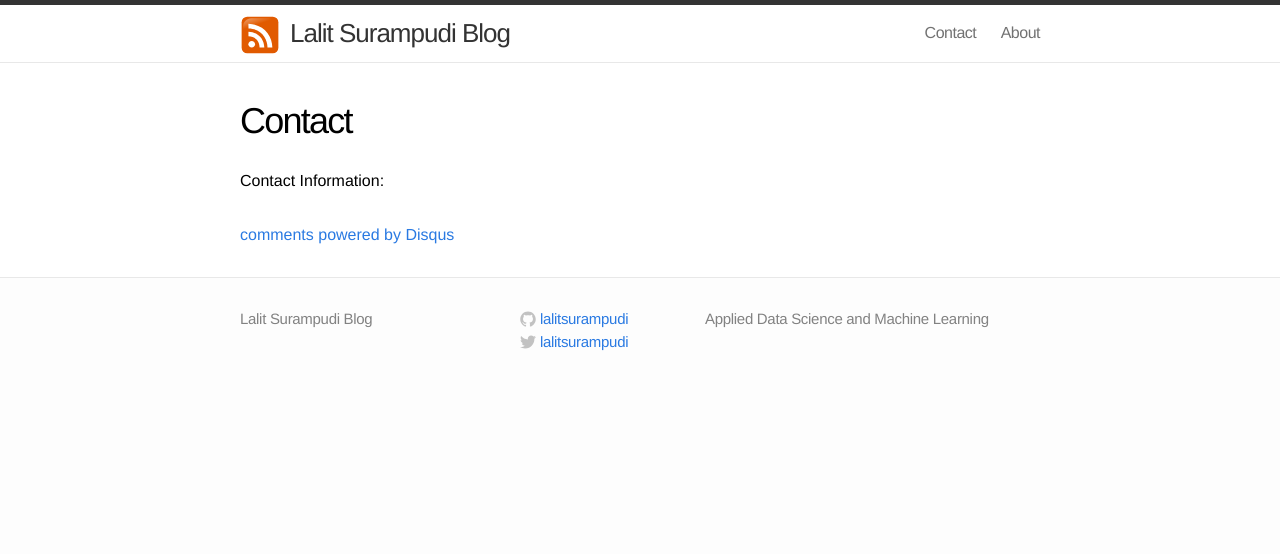
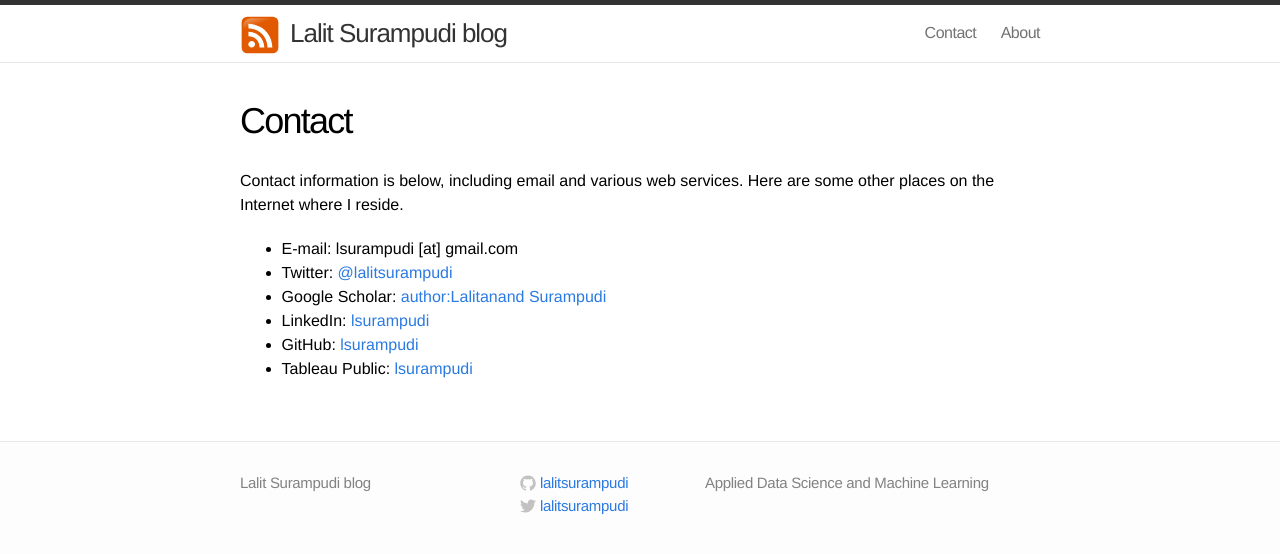
Before and after one commit to datagodzilla/nlsurampudi.com, a Jekyll site: the page built from Contact.md, in a window 1280 px wide. Shown: the top 554 px of the page. Built offline with Jekyll 4.4.1, drawn with Linux system fonts in a browser that asks for light colours; our own code applies the rules of GitHub Pages for plain Markdown files; comment, search, counter and statistics services are not loaded.

Commit message:
Initial Commit

```diff
--- a/Contact.md
+++ b/Contact.md
@@ -1,9 +1,14 @@
 ---
-layout: page
-mathjax: true
-comments: true
-title: Contact
-permalink: /Contact Information/
+permalink: /contact/
+title: "Contact"
+excerpt: "Contact me"
+author_profile: true
 ---
+Contact information is below, including email and various web services. Here are some other places on the Internet where I reside.
 
-Contact Information:
+* E-mail: lsurampudi [at] gmail.com
+* Twitter: [@lalitsurampudi](http://twitter.com/lalitsurampudi)
+* Google Scholar: [author:Lalitanand Surampudi](https://scholar.google.com/citations?user=nLvpQ78AAAAJ&hl=en)
+* LinkedIn: [lsurampudi](http://www.linkedin.com/in/rstuartgeiger)
+* GitHub: [lsurampudi](https://github.com/lalitsurampudi)
+* Tableau Public: [lsurampudi](https://public.tableau.com/profile/lalitsurampudi#!/)
--- a/_config.yml
+++ b/_config.yml
@@ -1,5 +1,5 @@
 # Site settings
-title: Lalit Surampudi Blog
+title: Lalit Surampudi blog
 email: lsurampudi@gmail.com
 description: "Applied Data Science and Machine Learning"
 baseurl: ""
```
